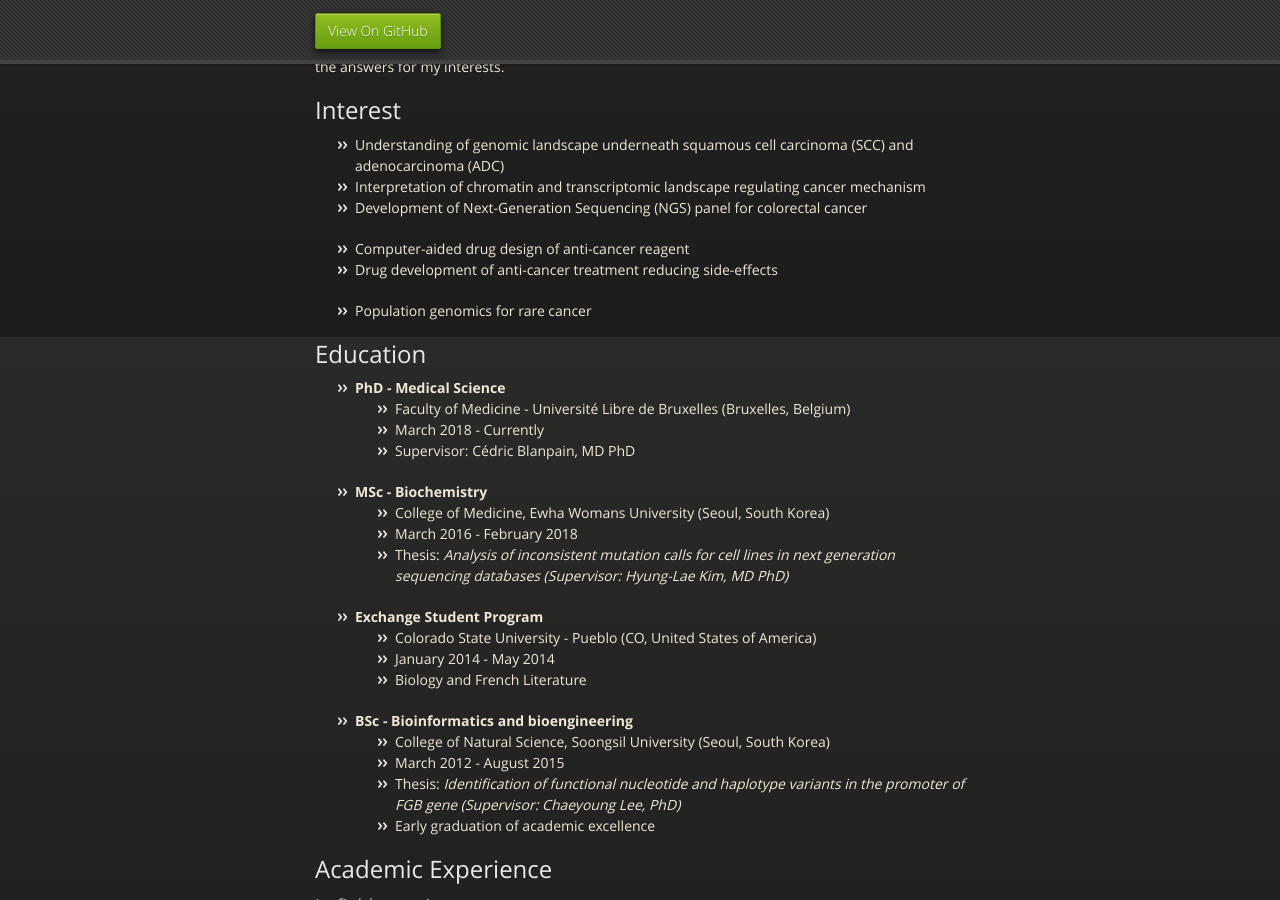
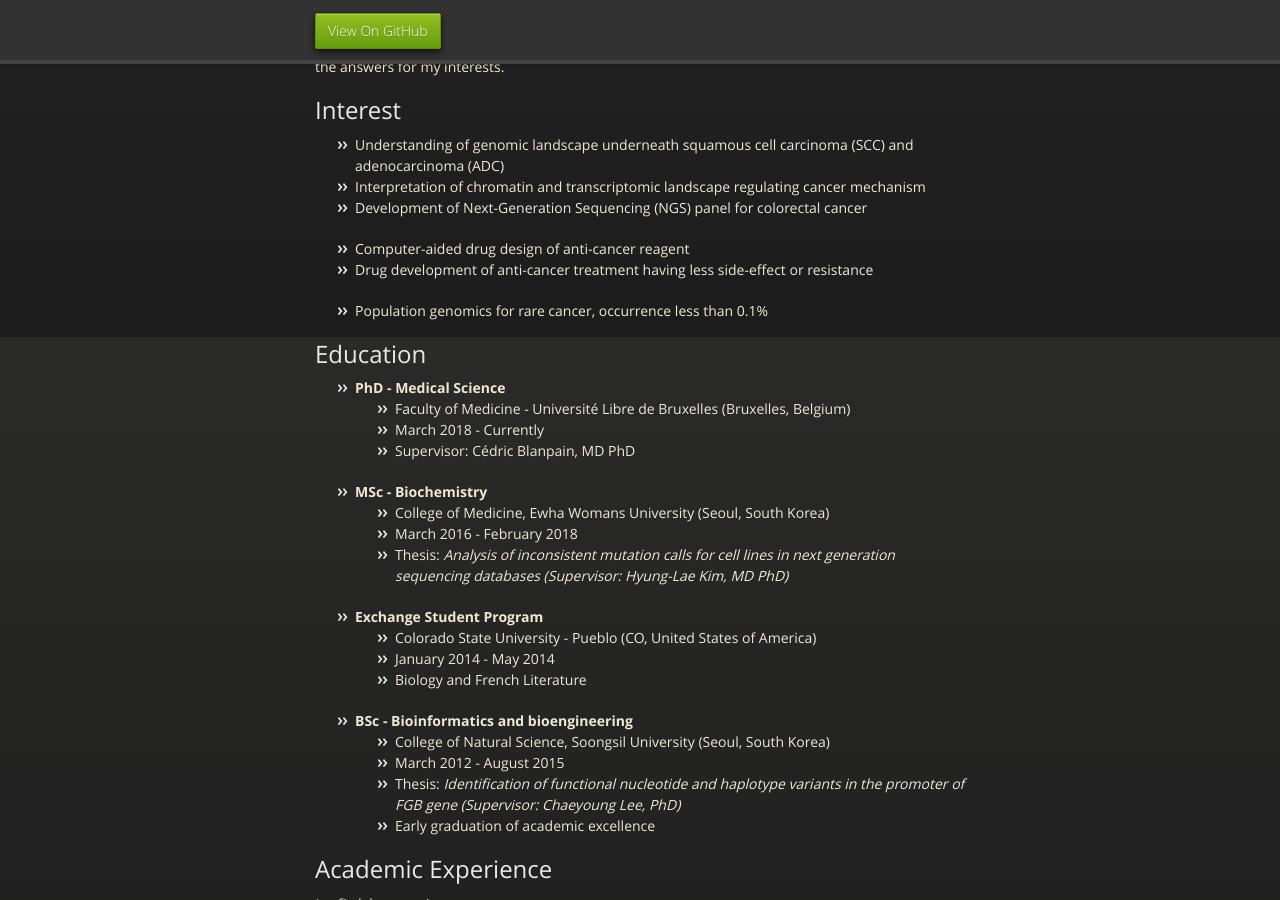
Before and after one commit to yurasong/yurasong.github.io, a Jekyll site: the page built from index.md, in a window 1280 px wide and 900 px high, scrolled down 563 px. Built offline with Jekyll 4.4.1, drawn with Linux system fonts in a browser that asks for light colours; our own code applies the rules of GitHub Pages for plain Markdown files.

Commit message:
interest updated

```diff
--- a/index.md
+++ b/index.md
@@ -19,9 +19,9 @@ I was half wet-lab and half dry-lab until my Master, however, I decided to conce
 *   Development of Next-Generation Sequencing (NGS) panel for colorectal cancer
 
 *   Computer-aided drug design of anti-cancer reagent
-*   Drug development of anti-cancer treatment reducing side-effects
+*   Drug development of anti-cancer treatment having less side-effect or resistance
 
-*   Population genomics for rare cancer
+*   Population genomics for rare cancer, occurrence less than 0.1%
 
 ## Education
 
```
